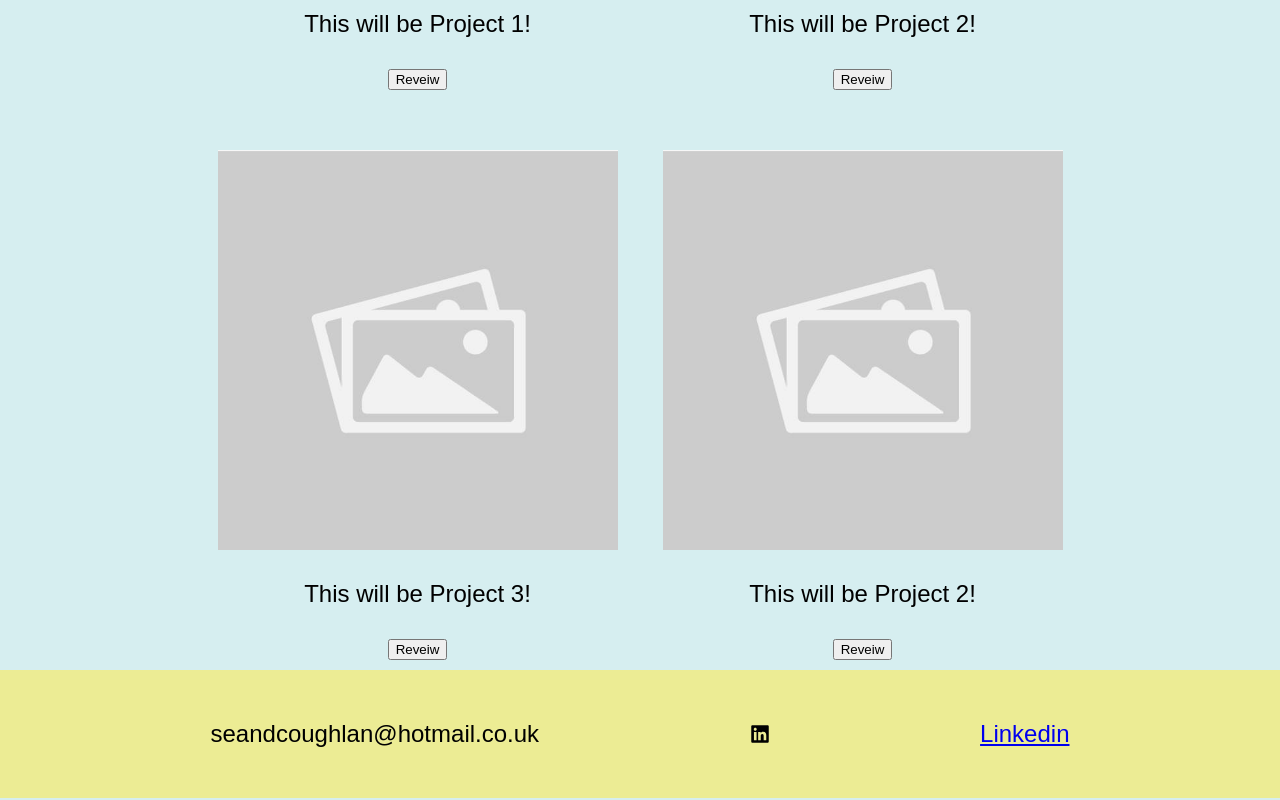
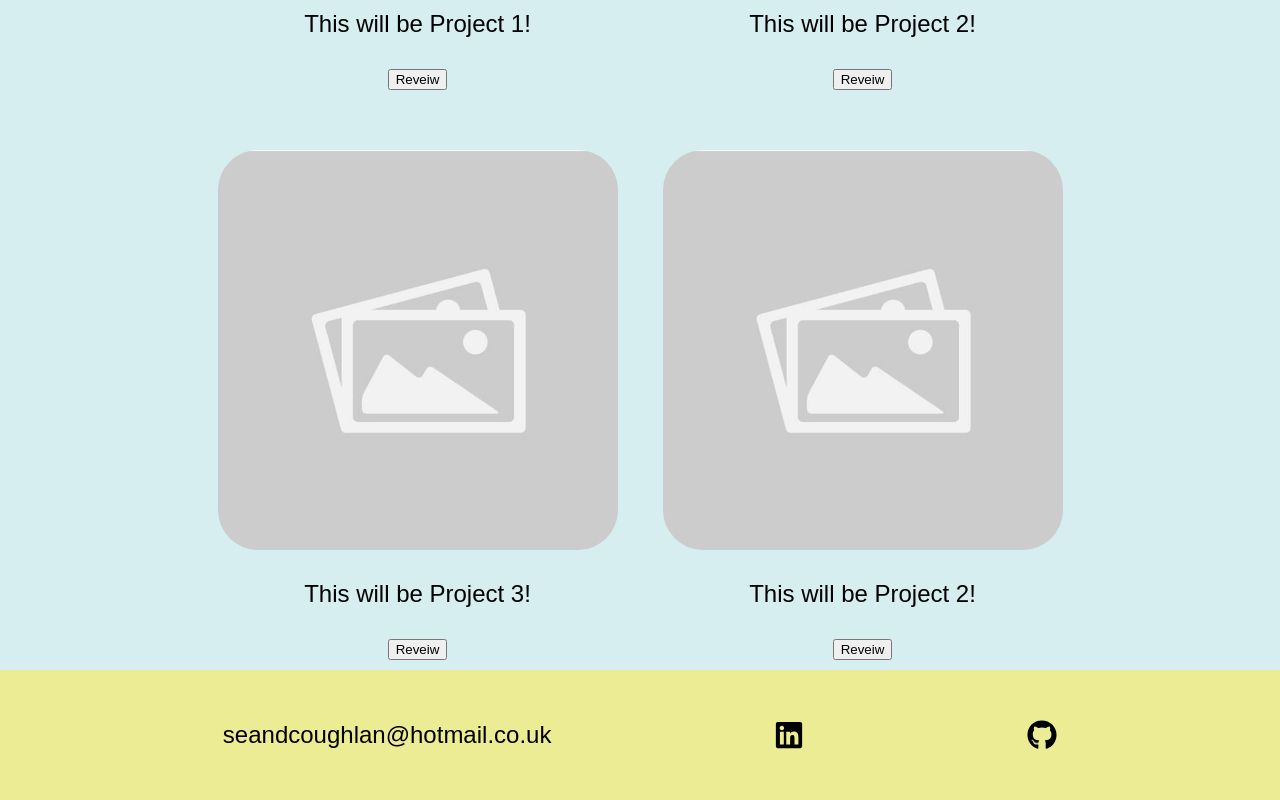
Before and after one commit to Cogger101/web-project, a plain HTML site: page index.html in a window 1280 px wide. Shown: the part 2190-2990 px from the top of the page. Drawn offline with Linux system fonts and the light colour scheme.

Commit message:
removed linkedin link and made links for icon instead and added github icon

```diff
--- a/index.html
+++ b/index.html
@@ -93,8 +93,12 @@
         <footer id="contactMe">
             <div class="bottomOfPage">
                 <a class="bottomOfPage--email">seandcoughlan@hotmail.co.uk</a>
-                <svg class="bottomOfPage--linkedIn__image" style="width: 20px; height: 20px;" xmlns="http://www.w3.org/2000/svg" viewBox="0 0 448 512"><path d="M416 32H31.9C14.3 32 0 46.5 0 64.3v383.4C0 465.5 14.3 480 31.9 480H416c17.6 0 32-14.5 32-32.3V64.3c0-17.8-14.4-32.3-32-32.3zM135.4 416H69V202.2h66.5V416zm-33.2-243c-21.3 0-38.5-17.3-38.5-38.5S80.9 96 102.2 96c21.2 0 38.5 17.3 38.5 38.5 0 21.3-17.2 38.5-38.5 38.5zm282.1 243h-66.4V312c0-24.8-.5-56.7-34.5-56.7-34.6 0-39.9 27-39.9 54.9V416h-66.4V202.2h63.7v29.2h.9c8.9-16.8 30.6-34.5 62.9-34.5 67.2 0 79.7 44.3 79.7 101.9V416z"/></svg>
-                <a class="bottomOfPage--linkedIn" href="https://www.linkedin.com/in/sean-coughlan-48247b299/">Linkedin</a>
+                <a class="bottomOfPage--linkedIn" href="https://www.linkedin.com/in/sean-coughlan-48247b299/">
+                    <svg class="bottomOfPage--linkedIn" href="https://www.linkedin.com/in/sean-coughlan-48247b299/" style="width: 30px; height: 30px;" xmlns="http://www.w3.org/2000/svg" viewBox="0 0 448 512"><path d="M416 32H31.9C14.3 32 0 46.5 0 64.3v383.4C0 465.5 14.3 480 31.9 480H416c17.6 0 32-14.5 32-32.3V64.3c0-17.8-14.4-32.3-32-32.3zM135.4 416H69V202.2h66.5V416zm-33.2-243c-21.3 0-38.5-17.3-38.5-38.5S80.9 96 102.2 96c21.2 0 38.5 17.3 38.5 38.5 0 21.3-17.2 38.5-38.5 38.5zm282.1 243h-66.4V312c0-24.8-.5-56.7-34.5-56.7-34.6 0-39.9 27-39.9 54.9V416h-66.4V202.2h63.7v29.2h.9c8.9-16.8 30.6-34.5 62.9-34.5 67.2 0 79.7 44.3 79.7 101.9V416z"/></svg>
+                </a>
+                <a class="bottomOfPage--github" href="https://github.com/Cogger101">
+                    <svg xmlns="http://www.w3.org/2000/svg" style="width: 30px; height: 30px;" viewBox="0 0 496 512"><path d="M165.9 397.4c0 2-2.3 3.6-5.2 3.6-3.3 .3-5.6-1.3-5.6-3.6 0-2 2.3-3.6 5.2-3.6 3-.3 5.6 1.3 5.6 3.6zm-31.1-4.5c-.7 2 1.3 4.3 4.3 4.9 2.6 1 5.6 0 6.2-2s-1.3-4.3-4.3-5.2c-2.6-.7-5.5 .3-6.2 2.3zm44.2-1.7c-2.9 .7-4.9 2.6-4.6 4.9 .3 2 2.9 3.3 5.9 2.6 2.9-.7 4.9-2.6 4.6-4.6-.3-1.9-3-3.2-5.9-2.9zM244.8 8C106.1 8 0 113.3 0 252c0 110.9 69.8 205.8 169.5 239.2 12.8 2.3 17.3-5.6 17.3-12.1 0-6.2-.3-40.4-.3-61.4 0 0-70 15-84.7-29.8 0 0-11.4-29.1-27.8-36.6 0 0-22.9-15.7 1.6-15.4 0 0 24.9 2 38.6 25.8 21.9 38.6 58.6 27.5 72.9 20.9 2.3-16 8.8-27.1 16-33.7-55.9-6.2-112.3-14.3-112.3-110.5 0-27.5 7.6-41.3 23.6-58.9-2.6-6.5-11.1-33.3 2.6-67.9 20.9-6.5 69 27 69 27 20-5.6 41.5-8.5 62.8-8.5s42.8 2.9 62.8 8.5c0 0 48.1-33.6 69-27 13.7 34.7 5.2 61.4 2.6 67.9 16 17.7 25.8 31.5 25.8 58.9 0 96.5-58.9 104.2-114.8 110.5 9.2 7.9 17 22.9 17 46.4 0 33.7-.3 75.4-.3 83.6 0 6.5 4.6 14.4 17.3 12.1C428.2 457.8 496 362.9 496 252 496 113.3 383.5 8 244.8 8zM97.2 352.9c-1.3 1-1 3.3 .7 5.2 1.6 1.6 3.9 2.3 5.2 1 1.3-1 1-3.3-.7-5.2-1.6-1.6-3.9-2.3-5.2-1zm-10.8-8.1c-.7 1.3 .3 2.9 2.3 3.9 1.6 1 3.6 .7 4.3-.7 .7-1.3-.3-2.9-2.3-3.9-2-.6-3.6-.3-4.3 .7zm32.4 35.6c-1.6 1.3-1 4.3 1.3 6.2 2.3 2.3 5.2 2.6 6.5 1 1.3-1.3 .7-4.3-1.3-6.2-2.2-2.3-5.2-2.6-6.5-1zm-11.4-14.7c-1.6 1-1.6 3.6 0 5.9 1.6 2.3 4.3 3.3 5.6 2.3 1.6-1.3 1.6-3.9 0-6.2-1.4-2.3-4-3.3-5.6-2z"/></svg>
+                </a>
             </div>
         </footer>
     </body>
--- a/styles.scss
+++ b/styles.scss
@@ -7,6 +7,11 @@ body {
 }
 header {
     display: none;
+}
+
+main {
+    margin-left: 25px;
+    margin-right: 25px;
 }
 .introLine {
     display: flex;
@@ -127,6 +132,9 @@ header {
     &--linkedIn {
         display: inline-flex;
     }
+    &--github {
+        display: inline-flex;
+    }
 }
 
 @media only screen and (max-width: 600px) {
@@ -235,6 +243,7 @@ header {
 
         img {
             width: 400px;
+            border-radius: 10%;
         }
         &--title {
             text-align: center;
```
Also changed, not shown: styles.css.
